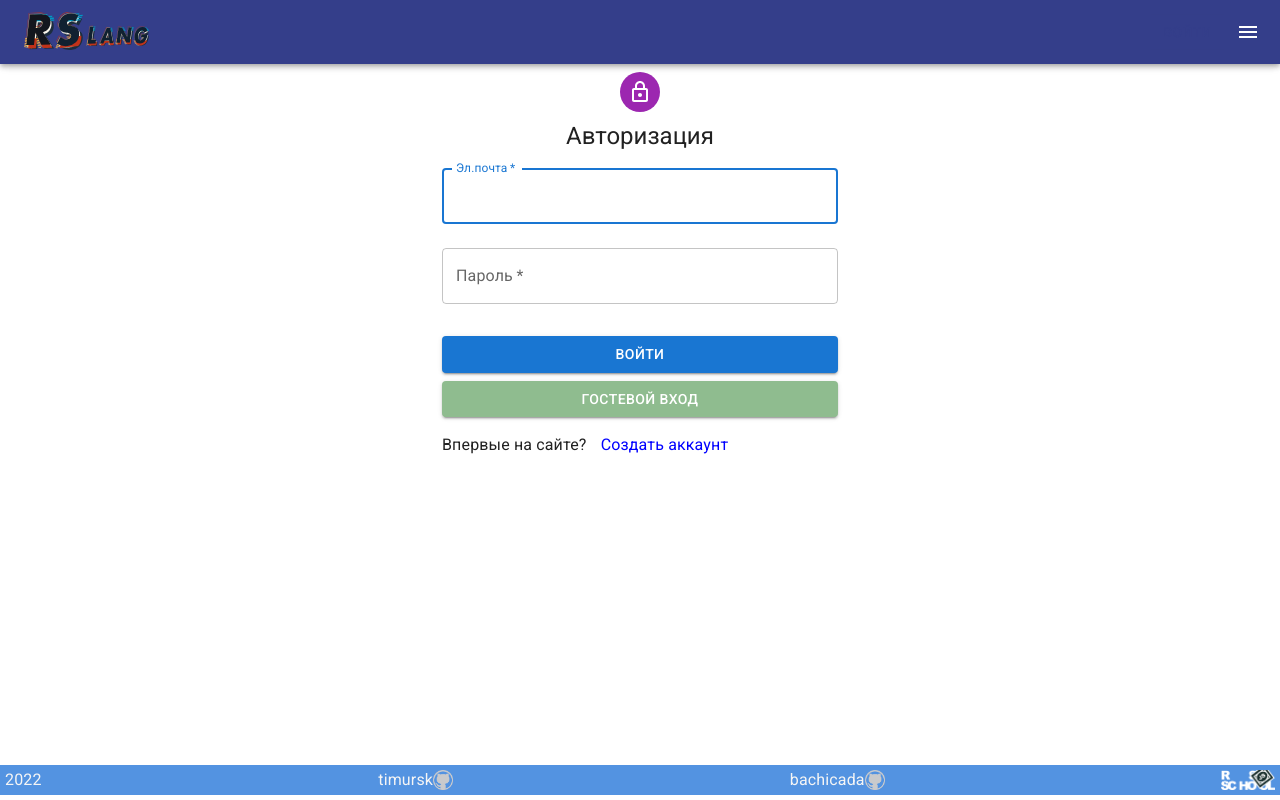
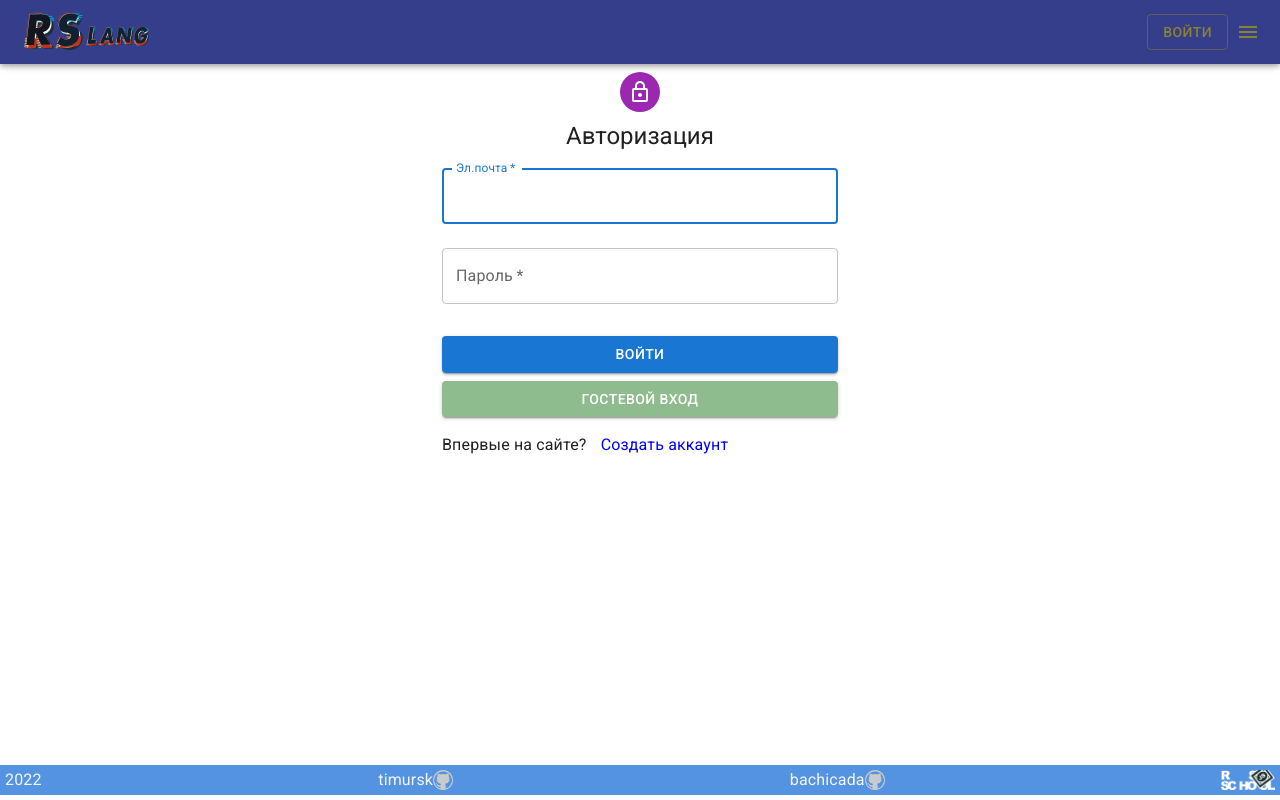
Before and after one commit to Bachicada/rs-lang-2022, a React (Create React App) app in the folder my-app/: page /signIn in a window 1280 px wide. Built offline with nearby package versions, Linux system fonts and the light colour scheme.

Commit message:
refactor: change header styles, upd names & imports

```diff
--- a/my-app/src/App.css
+++ b/my-app/src/App.css
@@ -42,13 +42,13 @@
     padding: 10px 0px;
 }
 .menuItem {
-    padding: 5px 0px 5px 10px;
+  padding-left: 10px;
 }
 .menuBook {
     padding: 0px 0px;
 }
 .bookItem {
-    padding: 5px 0px 5px 40px;
+  padding-left: 40px;
 }
 
 
--- a/my-app/src/App.tsx
+++ b/my-app/src/App.tsx
@@ -1,6 +1,6 @@
 import React, { useEffect, useState } from 'react';
 import './App.css';
-import { PersistentDrawerRight } from './components/shared/Appnav';
+import Header from './components/REFACTORING/Header/Header';
 import { Footer } from './components/shared/Footer';
 import Landing from './components/start-page/Landing';
 import { Routes, Route } from 'react-router-dom';
@@ -48,7 +48,7 @@ function App() {
     <ThemeProvider theme={theme}>
       <UserContext.Provider value={{ user, dispatchUserEvent }}>
         <div className="App">
-          <PersistentDrawerRight />
+          <Header />
           <div id="mainContainer">
             <Routes>
               <Route path={APP_ROUTES.MAIN} element={<Landing />} />
--- /dev/null
+++ b/my-app/src/components/REFACTORING/Header/AppBar.tsx
@@ -0,0 +1,66 @@
+import { Toolbar, Button, IconButton } from '@mui/material';
+import MuiAppBar, { AppBarProps as MuiAppBarProps } from '@mui/material/AppBar';
+import logoImg from '../../../assets/rs-logo1.svg';
+import React from 'react';
+import { styled } from '@mui/material/styles';
+import MenuIcon from '@mui/icons-material/Menu';
+
+interface Props {
+  open: boolean;
+  drawerWidth: number;
+  handleDrawerOpen: () => void;
+}
+
+interface AppBarProps extends MuiAppBarProps {
+  open?: boolean;
+  drawerWidth?: number;
+}
+
+const AppBarComponent = styled(MuiAppBar, {
+  shouldForwardProp: (prop) => prop !== 'open',
+})<AppBarProps>(({ theme, open, drawerWidth }) => ({
+  transition: theme.transitions.create(['margin', 'width'], {
+    easing: theme.transitions.easing.sharp,
+    duration: theme.transitions.duration.leavingScreen,
+  }),
+  ...(open && {
+    width: `calc(100% - ${drawerWidth}px)`,
+    transition: theme.transitions.create(['margin', 'width'], {
+      easing: theme.transitions.easing.easeOut,
+      duration: theme.transitions.duration.enteringScreen,
+    }),
+    marginRight: drawerWidth,
+  }),
+}));
+
+const AppBar = ({ open, handleDrawerOpen, drawerWidth }: Props) => {
+  return (
+    <AppBarComponent position="fixed" open={open} drawerWidth={drawerWidth}>
+      <Toolbar sx={{ justifyContent: 'space-between' }}>
+        {/* {userContext.user.name ? <LogOutBtn /> : <SignInBtn />} */}
+        <img style={{ maxWidth: '125px' }} src={logoImg} alt="app top banner" />
+
+        {/* <Typography variant="h6" noWrap sx={{ flexGrow: 2 }} component="div">
+            Здравствуй, {userName}
+          </Typography> */}
+        <div>
+          <Button color="secondary" variant="outlined">
+            Войти
+          </Button>
+
+          <IconButton
+            color="secondary"
+            aria-label="open drawer"
+            edge="end"
+            onClick={handleDrawerOpen}
+            sx={{ ...(open && { display: 'none' }) }}
+          >
+            <MenuIcon />
+          </IconButton>
+        </div>
+      </Toolbar>
+    </AppBarComponent>
+  );
+};
+
+export default AppBar;
--- /dev/null
+++ b/my-app/src/components/REFACTORING/Header/DrawerComponent.tsx
@@ -0,0 +1,41 @@
+import { Drawer, IconButton } from '@mui/material';
+import React from 'react';
+import theme from '../../../theme';
+import ChevronLeftIcon from '@mui/icons-material/ChevronLeft';
+import ChevronRightIcon from '@mui/icons-material/ChevronRight';
+import DrawerHeader from './DrawerHeader';
+import DrawerContent from './DrawerContent';
+
+interface Props {
+  drawerWidth: number;
+  open: boolean;
+  handleDrawerClose: () => void;
+}
+
+const DrawerComponent = ({ drawerWidth, handleDrawerClose, open }: Props) => {
+  return (
+    <Drawer
+      sx={{
+        '& .MuiDrawer-paper': {
+          backgroundColor: '#171F2B',
+          color: '#ffff',
+          width: drawerWidth,
+        },
+      }}
+      anchor="right"
+      open={open}
+      variant="temporary"
+      onBackdropClick={handleDrawerClose}
+    >
+      <DrawerHeader>
+        <IconButton sx={{ color: '#ffff' }} onClick={handleDrawerClose}>
+          {theme.direction === 'rtl' ? <ChevronLeftIcon /> : <ChevronRightIcon />}
+        </IconButton>
+      </DrawerHeader>
+
+      <DrawerContent onClick={handleDrawerClose} />
+    </Drawer>
+  );
+};
+
+export default DrawerComponent;
--- /dev/null
+++ b/my-app/src/components/REFACTORING/Header/DrawerHeader.tsx
@@ -0,0 +1,11 @@
+import { styled } from '@mui/material';
+
+const DrawerHeader = styled('div')(({ theme }) => ({
+  display: 'flex',
+  alignItems: 'center',
+  padding: theme.spacing(0, 1),
+  ...theme.mixins.toolbar,
+  justifyContent: 'flex-start',
+}));
+
+export default DrawerHeader;
--- /dev/null
+++ b/my-app/src/components/REFACTORING/Header/Header.tsx
@@ -0,0 +1,44 @@
+import * as React from 'react';
+import { useState, useEffect, useContext } from 'react';
+import { UserContext } from '../../../App';
+import { CurUser } from '../../../types';
+import AppBar from './AppBar';
+import DrawerComponent from './DrawerComponent';
+
+const drawerWidth = 280;
+
+const Header = () => {
+  // const theme = useTheme();
+  const [open, setOpen] = useState(false);
+  const [userName, setUserName] = useState('Гость');
+
+  const userContext = useContext<{
+    user: CurUser;
+    dispatchUserEvent: (actionType: string, payload: CurUser) => void;
+  }>(UserContext);
+
+  const handleDrawerOpen = () => {
+    setOpen(true);
+  };
+
+  const handleDrawerClose = () => {
+    setOpen(false);
+  };
+
+  useEffect(() => {
+    setUserName(userContext.user.name || 'Гость');
+  }, [userContext]);
+
+  return (
+    <>
+      <AppBar open={open} handleDrawerOpen={handleDrawerOpen} drawerWidth={drawerWidth} />
+      <DrawerComponent
+        drawerWidth={drawerWidth}
+        handleDrawerClose={handleDrawerClose}
+        open={open}
+      />
+    </>
+  );
+};
+
+export default Header;
--- a/my-app/src/components/shared/Appnav.tsx
+++ /dev/null
@@ -1,125 +0,0 @@
-import * as React from 'react';
-import type {} from '@mui/lab/themeAugmentation';
-
-import { createTheme, styled, ThemeProvider, useTheme } from '@mui/material/styles';
-import logoImg from '../../assets/rs-logo1.svg';
-import Drawer from '@mui/material/Drawer';
-import MuiAppBar, { AppBarProps as MuiAppBarProps } from '@mui/material/AppBar';
-import Toolbar from '@mui/material/Toolbar';
-import Typography from '@mui/material/Typography';
-
-import IconButton from '@mui/material/IconButton';
-import MenuIcon from '@mui/icons-material/Menu';
-import ChevronLeftIcon from '@mui/icons-material/ChevronLeft';
-import ChevronRightIcon from '@mui/icons-material/ChevronRight';
-
-import BurgerMenu from './Burger-menu';
-import { useState, useEffect, useContext } from 'react';
-import LogOutBtn from '../autorisation/LogOutBtn';
-import { SignInBtn } from '../autorisation/SignInBtn';
-import { UserContext } from '../../App';
-import { CurUser } from '../../types';
-import { Button } from '@mui/material';
-
-const drawerWidth = 280;
-
-interface AppBarProps extends MuiAppBarProps {
-  open?: boolean;
-}
-
-const AppBar = styled(MuiAppBar, {
-  shouldForwardProp: (prop) => prop !== 'open',
-})<AppBarProps>(({ theme, open }) => ({
-  transition: theme.transitions.create(['margin', 'width'], {
-    easing: theme.transitions.easing.sharp,
-    duration: theme.transitions.duration.leavingScreen,
-  }),
-  ...(open && {
-    width: `calc(100% - ${drawerWidth}px)`,
-    transition: theme.transitions.create(['margin', 'width'], {
-      easing: theme.transitions.easing.easeOut,
-      duration: theme.transitions.duration.enteringScreen,
-    }),
-    marginRight: drawerWidth,
-  }),
-}));
-
-const DrawerHeader = styled('div')(({ theme }) => ({
-  display: 'flex',
-  alignItems: 'center',
-  padding: theme.spacing(0, 1),
-
-  ...theme.mixins.toolbar,
-  justifyContent: 'flex-start',
-}));
-
-export function PersistentDrawerRight() {
-  const theme = useTheme();
-  const [open, setOpen] = React.useState(false);
-
-  const handleDrawerOpen = () => {
-    setOpen(true);
-  };
-
-  const handleDrawerClose = () => {
-    setOpen(false);
-  };
-
-  const [userName, setUserName] = useState('Гость');
-  const userContext = useContext<{
-    user: CurUser;
-    dispatchUserEvent: (actionType: string, payload: CurUser) => void;
-  }>(UserContext);
-
-  useEffect(() => {
-    setUserName(userContext.user.name || 'Гость');
-  }, [userContext]);
-
-  return (
-    <>
-      <AppBar position="fixed" open={open}>
-        <Toolbar sx={{ justifyContent: 'space-between' }}>
-          {/* {userContext.user.name ? <LogOutBtn /> : <SignInBtn />} */}
-          <img style={{ maxWidth: '125px' }} src={logoImg} alt="app top banner" />
-
-          {/* <Typography variant="h6" noWrap sx={{ flexGrow: 2 }} component="div">
-            Здравствуй, {userName}
-          </Typography> */}
-          <div>
-            <Button variant="outlined">Войти</Button>
-            <IconButton
-              color="inherit"
-              aria-label="open drawer"
-              edge="end"
-              onClick={handleDrawerOpen}
-              sx={{ ...(open && { display: 'none' }) }}
-            >
-              <MenuIcon />
-            </IconButton>
-          </div>
-        </Toolbar>
-      </AppBar>
-
-      <Drawer
-        sx={{
-          '& .MuiDrawer-paper': {
-            backgroundColor: '#171F2B',
-            color: '#ffff',
-            width: drawerWidth,
-          },
-        }}
-        anchor="right"
-        open={open}
-        variant="temporary"
-        onBackdropClick={handleDrawerClose}
-      >
-        <DrawerHeader>
-          <IconButton sx={{ color: '#ffff' }} onClick={handleDrawerClose}>
-            {theme.direction === 'rtl' ? <ChevronLeftIcon /> : <ChevronRightIcon />}
-          </IconButton>
-        </DrawerHeader>
-        <BurgerMenu onClick={handleDrawerClose} />
-      </Drawer>
-    </>
-  );
-}
```
Also changed, not shown: my-app/src/components/REFACTORING/Header/DrawerContent.tsx (renamed from my-app/src/components/shared/Burger-menu.tsx, +19 -9 lines).
